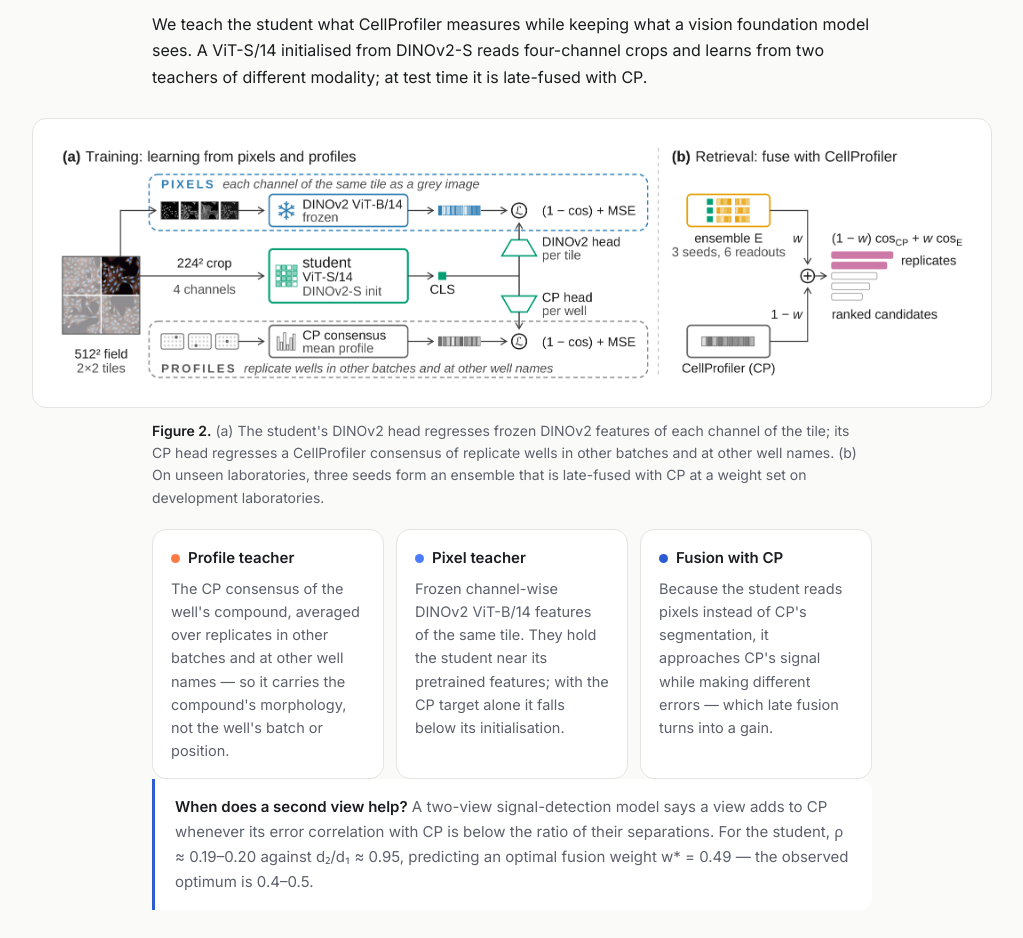
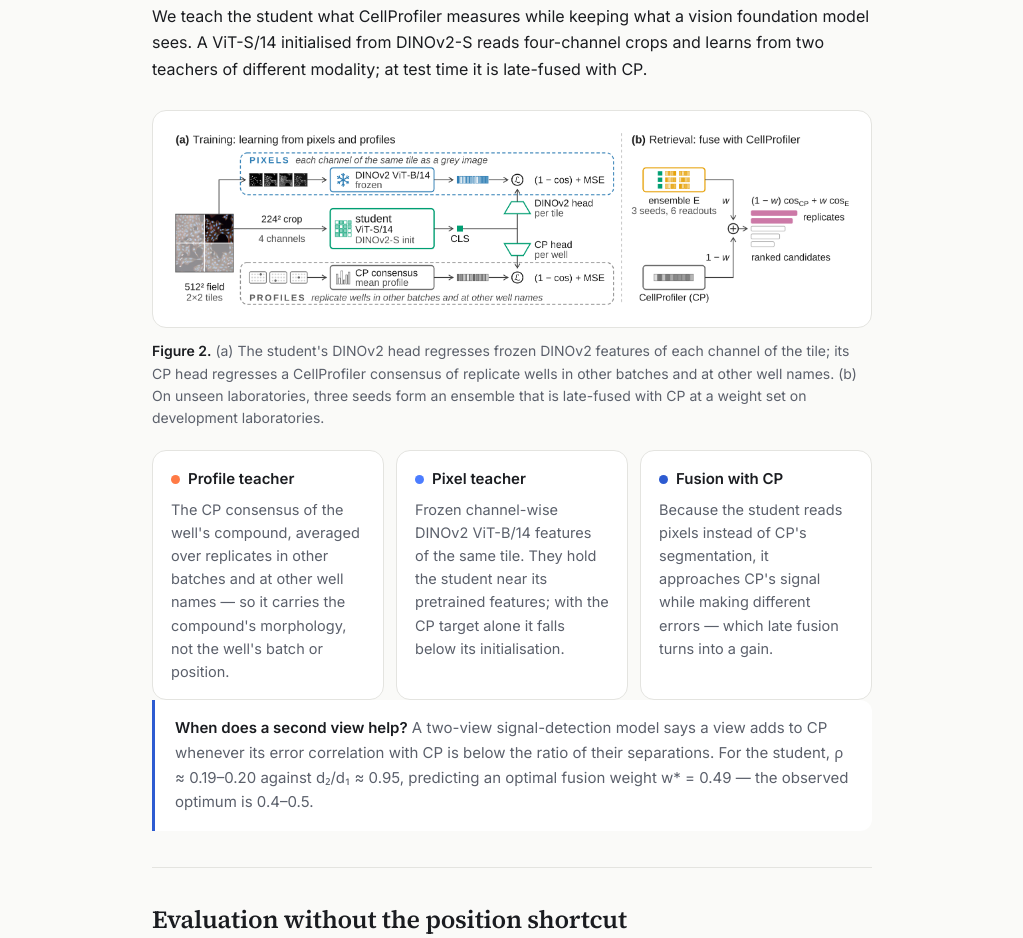
Before and after one commit to 1minute99/1minute99.github.io, a plain HTML site: page projects/pixels-and-profiles.html in a window 1280 px wide. Shown: the part 1753-2691 px from the top of the page, without its empty margins (128-1151 px from the left). Drawn offline with Linux system fonts and the light colour scheme.

Commit message:
Align figures with the text column
Drop the wide breakout for figures 2, 3 and 5 so every figure card,
the results table and the callout share the body text width; caption
now starts at the same left edge.

Co-Authored-By: Claude Opus 5.5 <noreply@anthropic.com>

```diff
--- a/assets/style.css
+++ b/assets/style.css
@@ -391,14 +391,9 @@ a:hover { text-decoration: underline; text-underline-offset: 3px; }
 /* ---------- Figures (from the manuscript) ---------- */
 
 .figure { margin: 28px 0 0; }
-.figure.wide {
-  width: min(960px, calc(100vw - 40px));
-  margin-left: 50%;
-  transform: translateX(-50%);
-}
 .figure-img {
   display: block;
-  padding: 18px;
+  padding: 14px;
   border: 1px solid var(--border);
   border-radius: 14px;
   background: #ffffff;
@@ -409,8 +404,7 @@ a:hover { text-decoration: underline; text-underline-offset: 3px; }
 .figure-img img { display: block; width: 100%; height: auto; margin: 0 auto; }
 .figure.narrow .figure-img img { max-width: 500px; }
 .figure figcaption {
-  max-width: 720px;
-  margin: 12px auto 0;
+  margin: 12px 0 0;
   color: var(--muted);
   font-size: 14px;
   line-height: 1.6;
```
